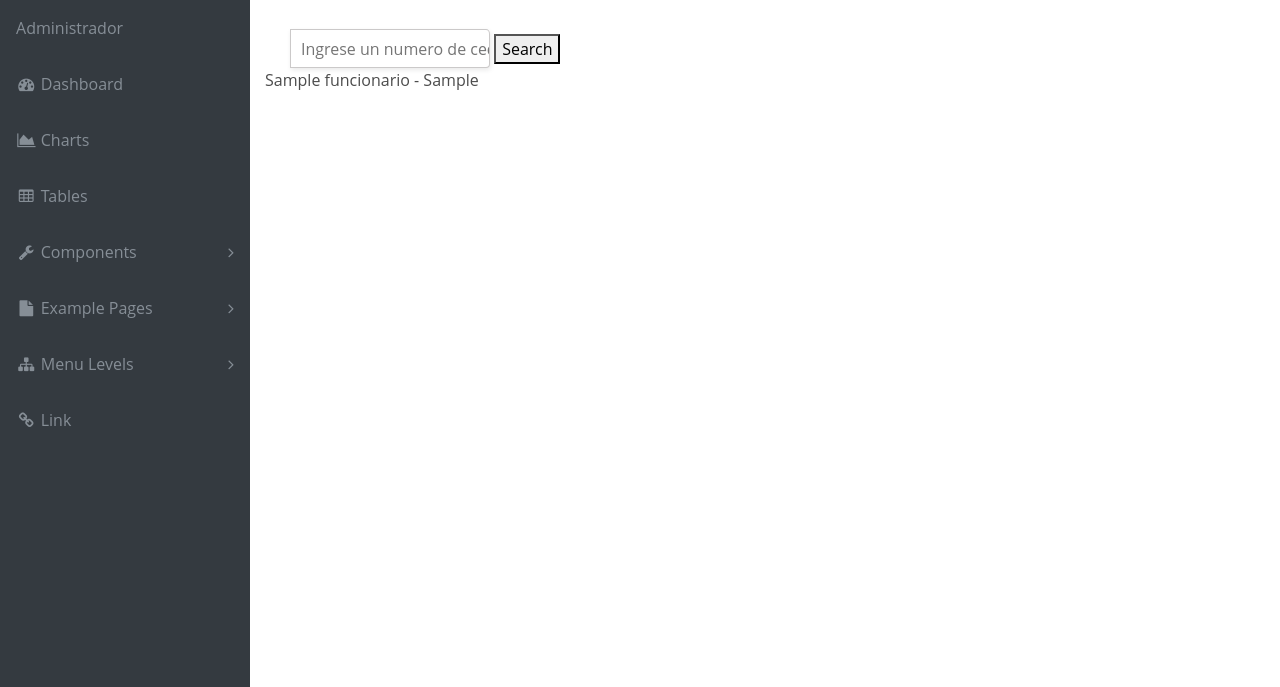
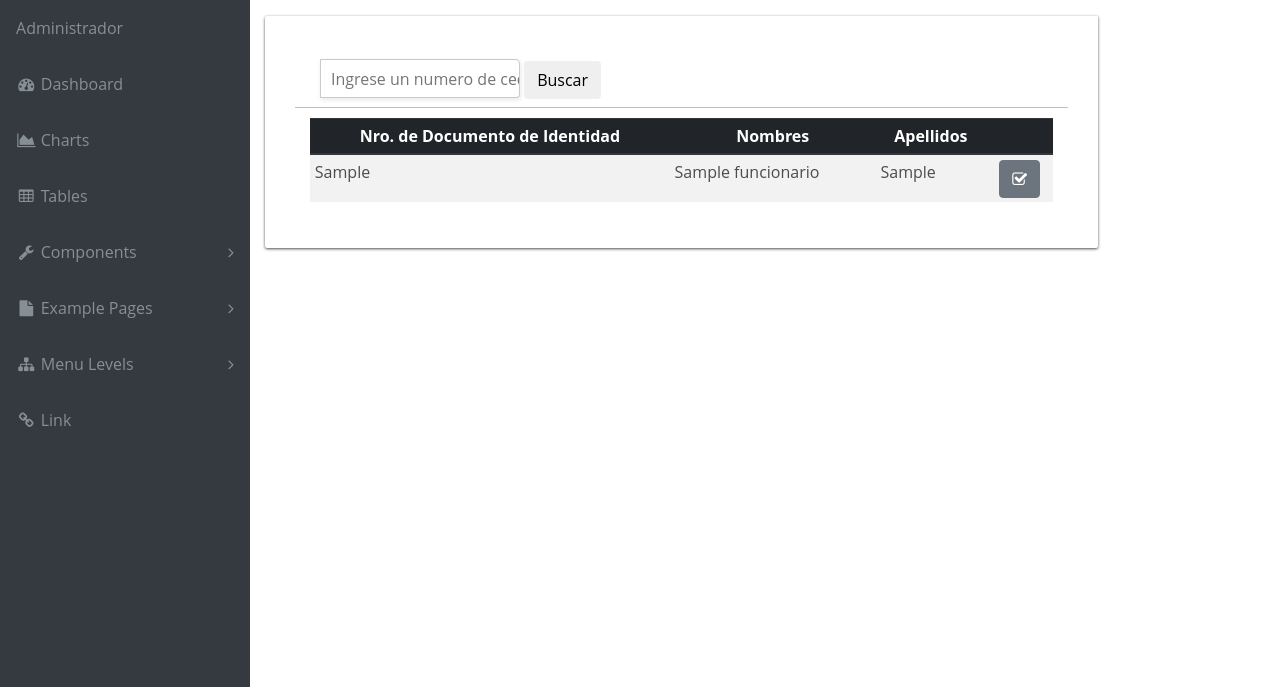
Before and after one commit to angaray93/proyecto2_salarios, a Django app: template templates/proceso/filtro_funcionarios_movimiento.html in a window 1280 px wide. Shown: the part 56-743 px from the top of the page. Run offline with Django 3.2, Linux system fonts and the light colour scheme; the template is opened without the code that fills it: values that come from a table or form of the project are taken from there, others are empty; a user stored in the database is signed in; tables that the repository leaves empty hold one stand-in row (values such as "Sample post"); some libraries are stand-ins or nearby versions.

Commit message:
Implementacion de busqueda de funcionarios previo a la creacion de movimiento.

```diff
--- a/liquidacion/static/css/style.css
+++ b/liquidacion/static/css/style.css
@@ -201,3 +201,7 @@ a.button:hover {
   box-shadow: none;
 
 }
+
+.separador_fila {
+  margin-top: 10px;
+}
--- a/liquidacion/urls.py
+++ b/liquidacion/urls.py
@@ -10,8 +10,9 @@ urlpatterns = [
     #path('categoriasalarial_list', views.categoriasalarial_list, name='categoriasalarial_list'),
     #path('categoriasalarial/create/', views.vista_categoriasalarial, name='nueva_categoria'),
     path('opciones_proceso', views.opciones_proceso, name='opciones_proceso'),
-    path('movimiento/nuevo/', views.movimiento_vista, name='nuevo_movimiento'),
+    path('funcionario/<int:idfuncionario>/movimiento/nuevo/', views.movimiento_vista, name='nuevo_movimiento'),
     path('movimiento/<int:idmovimiento>', views.movimiento_vista, name='modificar_movimiento'),
+    path('movimiento/<int:idmovimiento>', views.movimiento_vista, name='ver_movimiento'),
     path('buscar_funcionario', views.busqueda_funcionarios, name='buscar_funcionario'),
 
 ]
--- a/templates/proceso/filtro_funcionarios_movimiento.html
+++ b/templates/proceso/filtro_funcionarios_movimiento.html
@@ -2,15 +2,42 @@
 {% load staticfiles %}
 
 {% block content %}
-
-<form method="get">
-    <input type="text" name="q" placeholder="Ingrese un numero de cedula" value="{{ request.GET.q }}"/>
-    <button type="submit">Search</button>
-  </form>
-  <ul>
-  {% for funcionario in funcionarios %}
-    <li>{{ funcionario.nombres }} - {{ funcionario.apellidos }}</li>
-  {% endfor %}
-  </ul>
-
+<div class="col-12 col-sm-10 recuadro">
+    <div class="row">
+        <form method="get">
+            <input type="text" name="q" placeholder="Ingrese un numero de cedula" value="{{ request.GET.q }}"/>
+            <button type="submit" class="btn">Buscar</button>
+        </form>
+    </div>
+<div class="row separador mt-2"></div>
+    <div class="row separador_fila">
+                <div class="col-lg-12">
+                    <table class="table table-hover table-striped table-sm">
+                            <thead class="thead-dark">
+                                <tr>
+                                    <th class="text-center">Nro. de Documento de Identidad</th>
+                                    <th class="text-center">Nombres</th>
+                                    <th class="text-center">Apellidos</th>
+                                    <th class="text-center"></th>
+                                </tr>
+                            </thead>
+                            <tbody>
+                                {% for funcionario in funcionarios %}
+                                    <tr class='clickable-row'>
+                                        <td>{{ funcionario.cedula }}</td>
+                                        <td>{{ funcionario.nombres }}</td>
+                                        <td>{{ funcionario.apellidos }}</td>
+                                        <td class="text-center">
+                                            <button class="btn btn-secondary btn-edit" type="button"
+                                               onclick="location.href='{% url 'liquidacion:nuevo_movimiento' funcionario.pk %}'">
+                                                <i class="fa fa-check-square-o" aria-hidden="true"></i>
+                                            </button>
+                                        </td>
+                                    </tr>
+                                {% endfor %}
+                            </tbody>
+                    </table>
+                </div>
+            </div>
+</div>
 {% endblock %}
--- a/templates/proceso/movimiento_form.html
+++ b/templates/proceso/movimiento_form.html
@@ -34,7 +34,7 @@
             {% else %}
                 <div class="row separador"></div>
                 <button type="submit" class="btn btn-success" name="guardar"
-                        formaction="{% url 'liquidacion:nuevo_movimiento' %}">
+                        formaction="{% url 'liquidacion:nuevo_movimiento' funcionario.pk %}">
                     Guardar
                 </button>
             {% endif %}
```
Also changed, not shown: liquidacion/views.py (+7 -7 lines).
